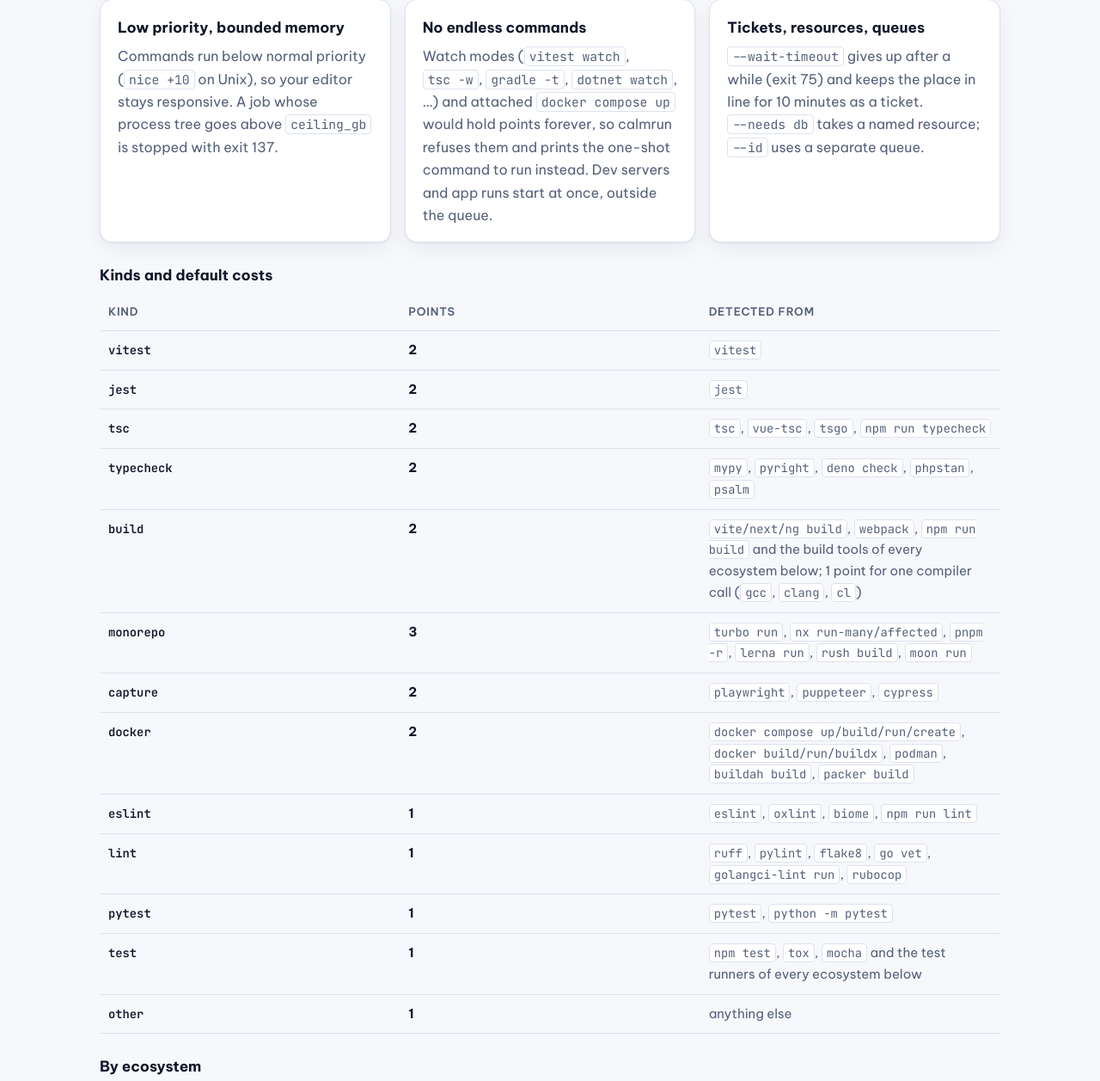
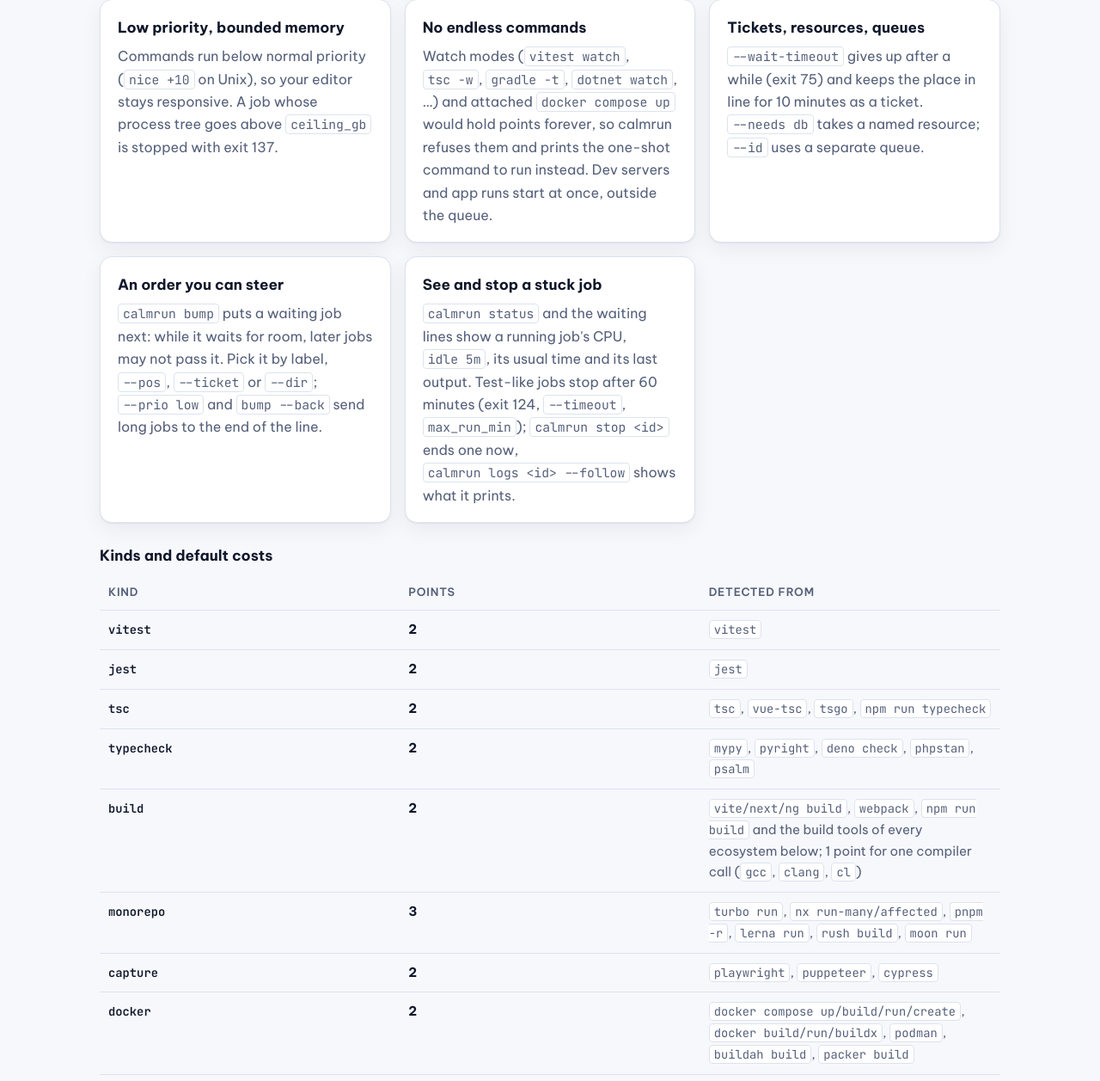
Before and after one commit to vannt-dev/calmrun, a plain HTML site: page docs/index.html in a window 1280 px wide. Shown: the part 2070-3327 px from the top of the page at 86% size. Drawn offline with Linux system fonts and the light colour scheme.

Commit message:
docs: 0.4 features on the site and in the README intro (#32)
Site cards + config rows (EN + VI), README intro bullets.

```diff
--- a/docs/index.html
+++ b/docs/index.html
@@ -427,6 +427,22 @@ calmrun: waiting — 4 of 6 points in use, 2nd in line (needs 2); running: npx v
               <code>--needs db</code> takes a named resource; <code>--id</code> uses a separate queue.
             </p>
           </div>
+          <div class="card">
+            <h3 data-i18n="how.7.h">An order you can steer</h3>
+            <p data-i18n="how.7">
+              <code>calmrun bump</code> puts a waiting job next: while it waits for room, later jobs may not pass it. Pick it by label,
+              <code>--pos</code>, <code>--ticket</code> or <code>--dir</code>; <code>--prio low</code> and <code>bump --back</code> send
+              long jobs to the end of the line.
+            </p>
+          </div>
+          <div class="card">
+            <h3 data-i18n="how.8.h">See and stop a stuck job</h3>
+            <p data-i18n="how.8">
+              <code>calmrun status</code> and the waiting lines show a running job's CPU, <code>idle 5m</code>, its usual time and its last
+              output. Test-like jobs stop after 60 minutes (exit 124, <code>--timeout</code>, <code>max_run_min</code>);
+              <code>calmrun stop &lt;id&gt;</code> ends one now, <code>calmrun logs &lt;id&gt; --follow</code> shows what it prints.
+            </p>
+          </div>
         </div>
 
         <h3 data-i18n="kinds.h">Kinds and default costs</h3>
@@ -632,7 +648,9 @@ Do not wrap light commands (git, ls, cat, package installs).</pre>
             <tr><th><code>ceiling_gb</code><br /><code>CALMRUN_CEILING_GB</code></th><td data-i18n="cfg.ceiling">Half the RAM. Memory one job's process tree may use; 0 turns it off.</td></tr>
             <tr><th><code>critical_free_gb</code><br /><code>CALMRUN_CRITICAL_FREE_GB</code></th><td data-i18n="cfg.critical">5% of RAM, at most 1 GB. Below this for 3 seconds, the biggest job is stopped; 0 turns it off.</td></tr>
             <tr><th><code>[resources]</code><br /><code>CALMRUN_RESOURCES</code></th><td data-i18n="cfg.res">Slots per named resource, e.g. <code>db = 1</code> or <code>db=1,gpu=2</code>. Unlisted resources have 1 slot.</td></tr>
-            <tr><th><code>[kinds.&lt;name&gt;]</code></th><td data-i18n="cfg.kinds"><code>cost</code> overrides a kind's points; <code>patterns = ["make"]</code> adds a kind of your own.</td></tr>
+            <tr><th><code>[kinds.&lt;name&gt;]</code></th><td data-i18n="cfg.kinds"><code>cost</code> overrides a kind's points; <code>patterns = ["make"]</code> adds a kind of your own; <code>max_run_min</code> sets its run time limit.</td></tr>
+            <tr><th><code>max_run_min</code><br /><code>CALMRUN_MAX_RUN_MIN</code></th><td data-i18n="cfg.maxrun">60 for test, vitest, jest, pytest, typecheck, tsc, lint and eslint; no limit for builds and other kinds. Minutes a job may run before it is stopped (exit 124); 0 turns it off.</td></tr>
+            <tr><th><code>log</code><br /><code>CALMRUN_LOG</code></th><td data-i18n="cfg.log">Off. Copy every run's output to a log file (as <code>--log</code>) for <code>calmrun logs</code>; tools then see a pipe, not a terminal, and may drop colours.</td></tr>
             <tr><th><code>CALMRUN_LOW_CPU</code></th><td data-i18n="cfg.lowcpu"><code>0</code> keeps normal priority.</td></tr>
             <tr><th><code>CALMRUN_HOOK_MODE</code></th><td data-i18n="cfg.hookmode"><code>rewrite</code> makes the hook wrap commands itself instead of denying them.</td></tr>
             <tr><th><code>CALMRUN_HOME</code> · <code>CALMRUN_CONFIG</code></th><td data-i18n="cfg.home">The state directory and the config file path.</td></tr>
@@ -783,6 +801,12 @@ patterns = ["make", "bazel build"]</pre>
           'how.6.h': 'Vé chờ, tài nguyên, hàng riêng',
           'how.6':
             '<code>--wait-timeout</code> thôi chờ sau một khoảng thời gian (mã thoát 75) và giữ chỗ trong hàng 10 phút dưới dạng một vé. <code>--needs db</code> giữ một tài nguyên có tên; <code>--id</code> dùng một hàng chờ riêng.',
+          'how.7.h': 'Thứ tự do bạn điều khiển',
+          'how.7':
+            '<code>calmrun bump</code> đưa một việc đang chờ lên chạy kế tiếp: khi nó chờ chỗ trống, việc sau không được chen lên. Chọn theo nhãn, <code>--pos</code>, <code>--ticket</code> hoặc <code>--dir</code>; <code>--prio low</code> và <code>bump --back</code> đẩy các việc dài xuống cuối hàng.',
+          'how.8.h': 'Thấy và dừng việc bị treo',
+          'how.8':
+            '<code>calmrun status</code> và các dòng chờ hiện CPU của việc đang chạy, <code>idle 5m</code>, thời gian thường lệ và lần in ra cuối. Việc kiểu test dừng sau 60 phút (mã thoát 124, <code>--timeout</code>, <code>max_run_min</code>); <code>calmrun stop &lt;id&gt;</code> dừng ngay, <code>calmrun logs &lt;id&gt; --follow</code> xem nó đang in gì.',
           'kinds.h': 'Các loại lệnh và số điểm mặc định',
           'kinds.c1': 'Loại',
           'kinds.c2': 'Điểm',
@@ -859,7 +883,9 @@ patterns = ["make", "bazel build"]</pre>
           'cfg.ceiling': 'Một nửa RAM. Bộ nhớ tối đa cho cây tiến trình của một việc; 0 để tắt.',
           'cfg.critical': '5% RAM, tối đa 1 GB. Thấp hơn mức này trong 3 giây thì việc lớn nhất bị dừng; 0 để tắt.',
           'cfg.res': 'Số slot cho mỗi tài nguyên có tên, ví dụ <code>db = 1</code> hoặc <code>db=1,gpu=2</code>. Tài nguyên không khai báo có 1 slot.',
-          'cfg.kinds': '<code>cost</code> ghi đè số điểm của một loại; <code>patterns = ["make"]</code> thêm một loại của riêng bạn.',
+          'cfg.kinds': '<code>cost</code> ghi đè số điểm của một loại; <code>patterns = ["make"]</code> thêm một loại của riêng bạn; <code>max_run_min</code> đặt giới hạn thời gian chạy của nó.',
+          'cfg.maxrun': '60 cho test, vitest, jest, pytest, typecheck, tsc, lint và eslint; build và các loại khác không giới hạn. Số phút một việc được chạy trước khi bị dừng (mã thoát 124); 0 để tắt.',
+          'cfg.log': 'Tắt. Chép output của mọi lần chạy vào file log (như <code>--log</code>) cho <code>calmrun logs</code>; khi đó công cụ thấy pipe chứ không phải terminal và có thể tắt màu.',
           'cfg.lowcpu': '<code>0</code> để giữ mức ưu tiên thường.',
           'cfg.hookmode': '<code>rewrite</code> cho hook tự bọc lệnh thay vì chặn.',
           'cfg.home': 'Thư mục trạng thái và đường dẫn file cấu hình.',
```
Also changed, not shown: 1 other file.
